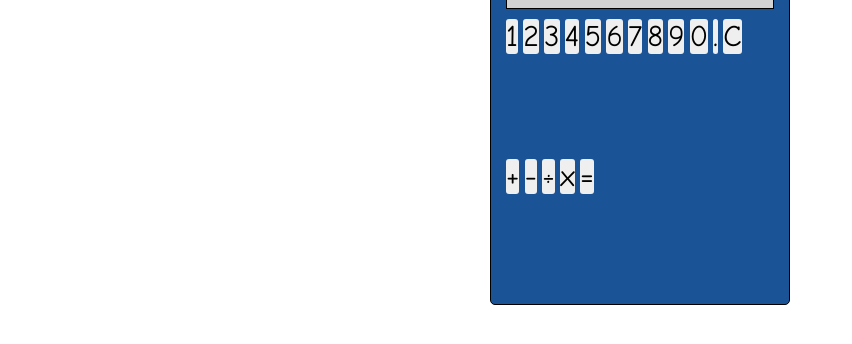
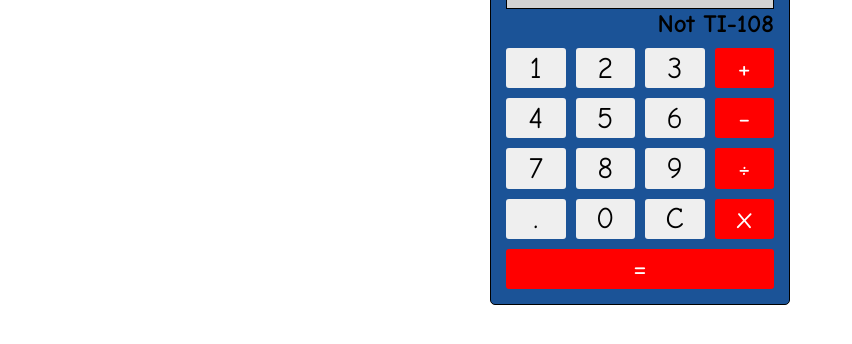
Before and after one commit to trekitch/calculator, a plain HTML site: page index.html in a window 1280 px wide. Shown: the part 112-456 px from the top of the page, without its empty margins (0-852 px from the left). Drawn offline with Linux system fonts and the light colour scheme.

Commit message:
reworked html

```diff
--- a/index.html
+++ b/index.html
@@ -12,28 +12,25 @@
     <h1>Calculator</h1>
     <div id="calcbody">
         <div class="display">12345678</div>
+        <div class="title">Not TI-108</div>
         <div class="button_container">
-            <div class="number_container">
             <button class="numb">1</button>
             <button class="numb">2</button>
             <button class="numb">3</button>
+            <button class="operator">+</button>
             <button class="numb">4</button>
             <button class="numb">5</button>
             <button class="numb">6</button>
+            <button class="operator">-</button>
             <button class="numb">7</button>
             <button class="numb">8</button>
             <button class="numb">9</button>
+            <button class="operator">&#xF7;</button>
+            <button class="numb">.</button>
             <button class="numb">0</button>
-                <button class="numb">.</button>
             <button class="numb">C</button>
-            </div>
-            <div class="operators">
-                <button>+</button>
-                <button>-</button>
-                <button>&#xF7;</button>
-                <button>x</button>
-                <button>=</button>
-            </div>
+            <button class="operator">x</button>
+            <button class="operator">=</button>
 
         </div>
 
```
Lines whose indentation alone changed are shown as unchanged.
